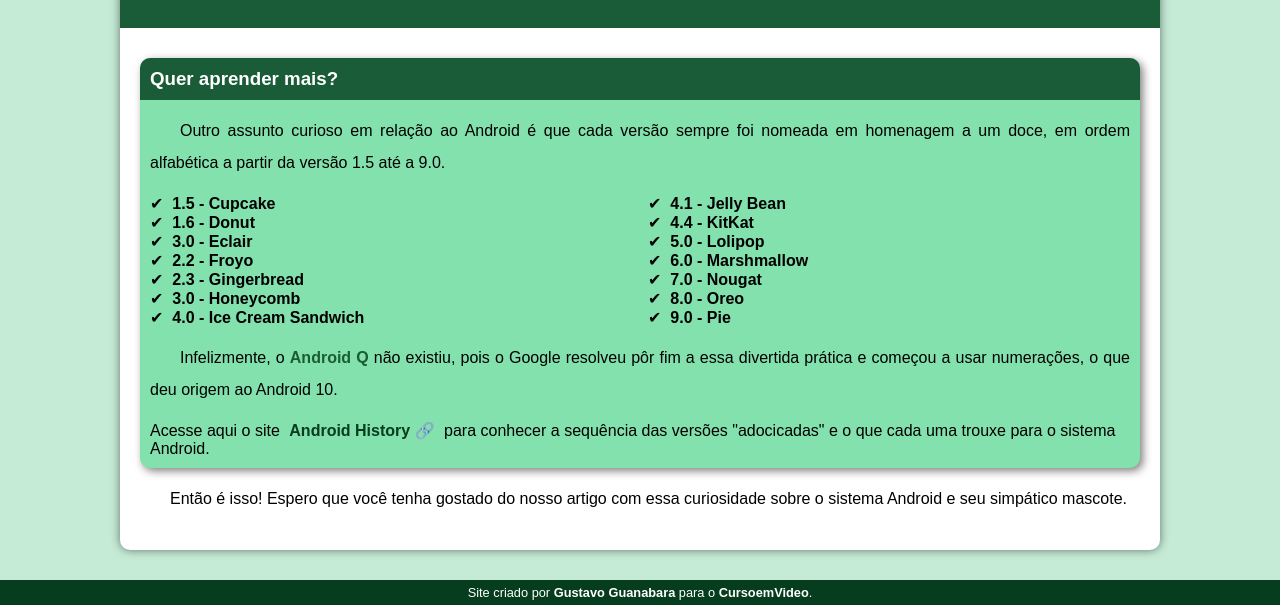
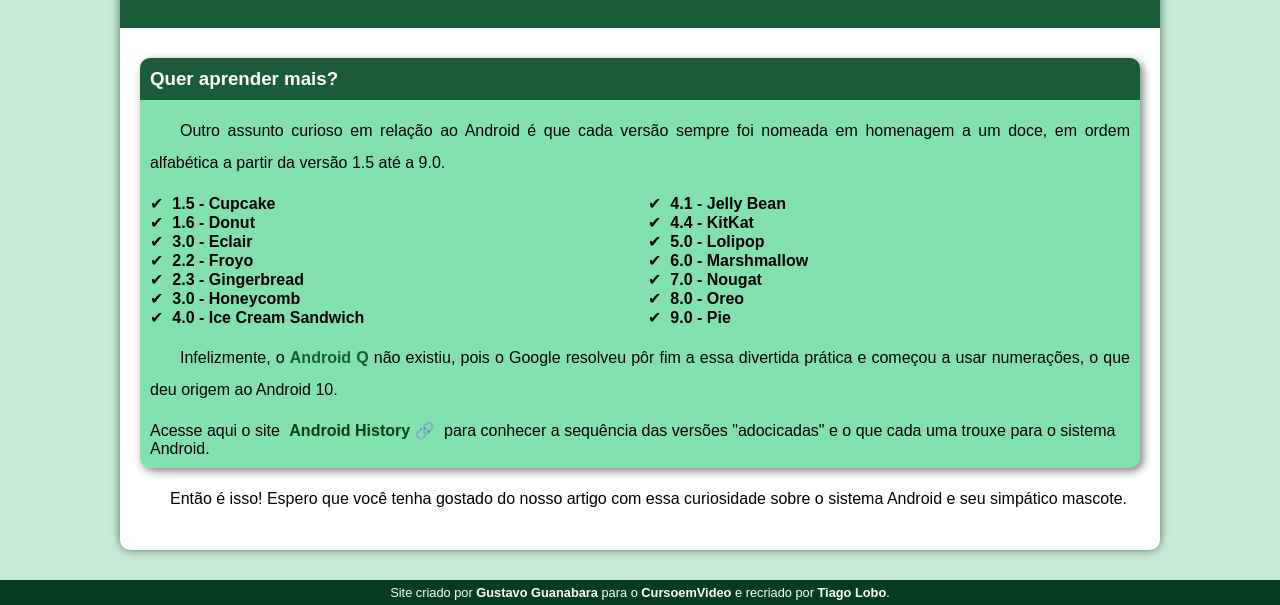
Before and after one commit to RaposoLoboPT2010/projeto-android, a plain HTML site: page index.html in a window 1280 px wide. Shown: the part 2393-2998 px from the top of the page. Drawn offline with Linux system fonts and the light colour scheme; files whose address does not match are found by name.

Commit message:
atualização do footer

```diff
--- a/index.html
+++ b/index.html
@@ -83,7 +83,7 @@
         </article>
     </main>
     <footer>
-        <p>Site criado por <a href="https://gustavoguanabara.github.io/" target="_blank">Gustavo Guanabara</a> para o <a href="https://www.youtube.com/@CursoemVideo" target="_blank">CursoemVideo</a>.</p>
+        <p>Site criado por <a href="https://gustavoguanabara.github.io/" target="_blank">Gustavo Guanabara</a> para o <a href="https://www.youtube.com/@CursoemVideo" target="_blank">CursoemVideo</a> e recriado por <a href="https://github.com/TiagoRaposoLobo">Tiago Lobo</a>.</p>
     </footer>
 </body>
 </html>
```
